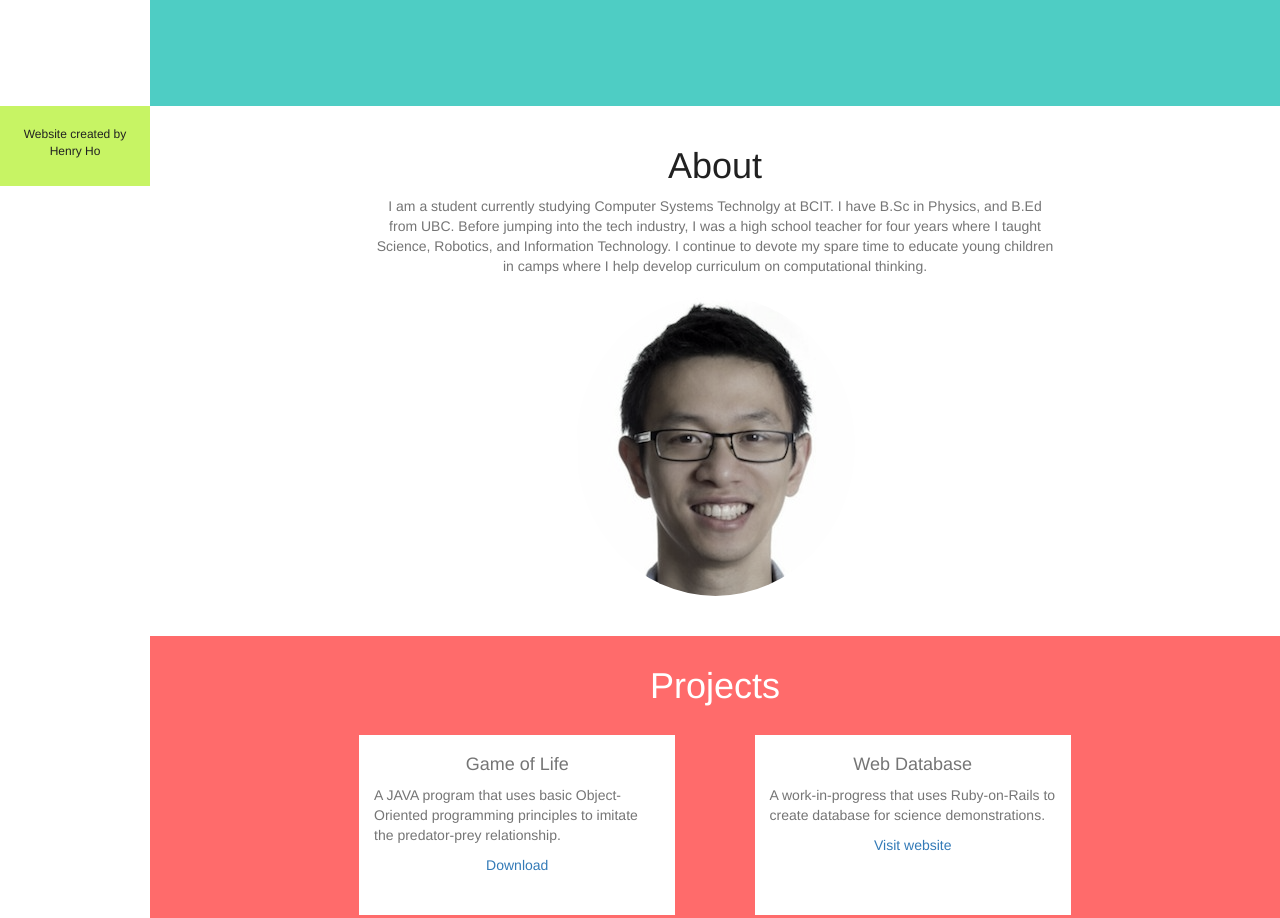
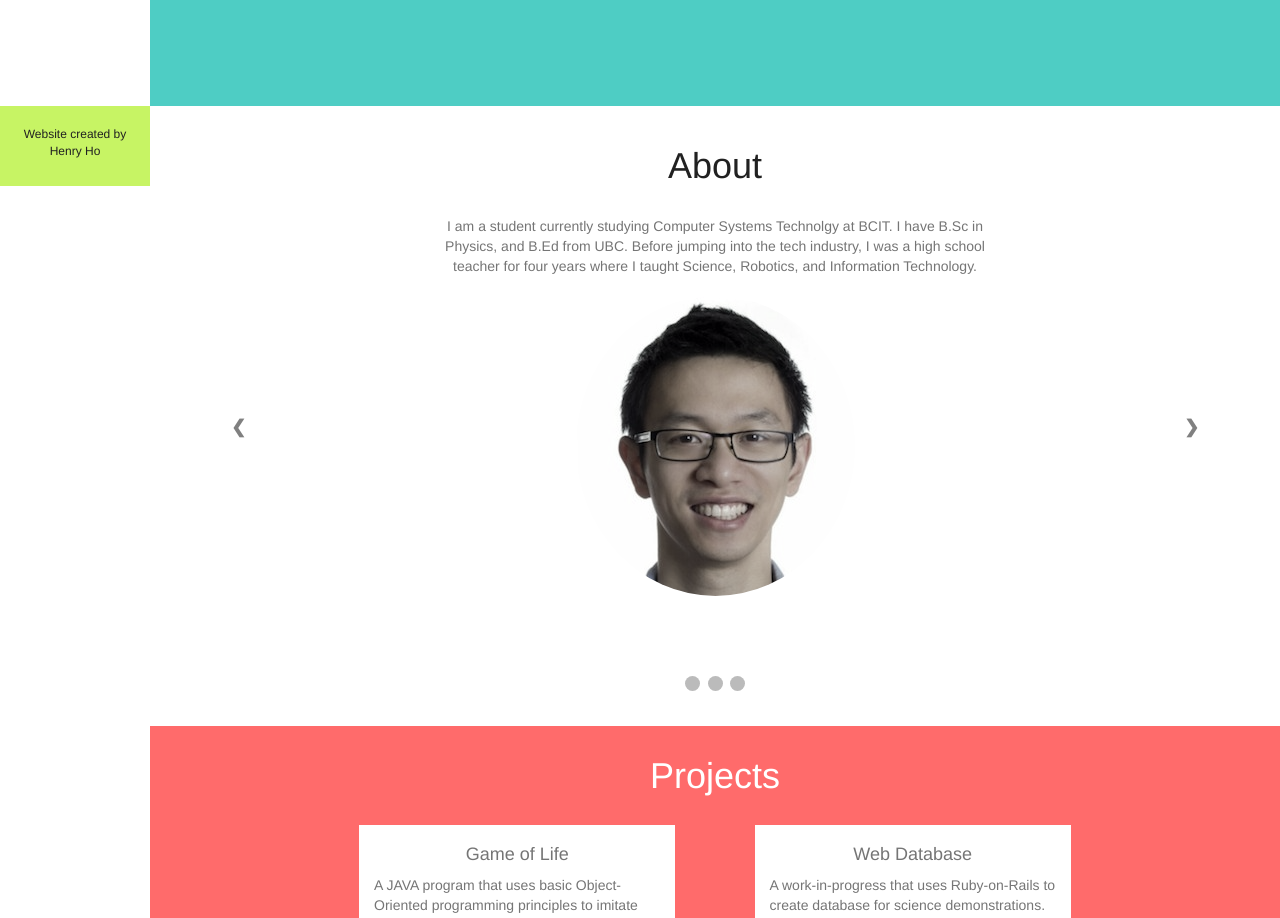
Before and after one commit to hchho/henryho.github.io, a PHP site: page / in a window 1280 px wide. Shown: the part 614-1532 px from the top of the page. Run offline with PHP 8.4, Linux system fonts and the light colour scheme.

Commit message:
Added slideshow, adding content

```diff
--- a/css/custom.css
+++ b/css/custom.css
@@ -21,7 +21,7 @@ div {
 }
 
 #second {
-    min-height: 60%;
+    min-height: 70%;
 }
 
 #third {
@@ -275,3 +275,108 @@ table td {
     font-size: 12px;
     text-align: center;
 }
+
+/* slideshow */
+* {box-sizing:border-box}
+
+/* Slideshow container */
+.slideshow-container {
+    max-width: 1000px;
+    position: relative;
+    margin: auto;
+    height: 450px;
+}
+
+/* Hide the images by default */
+.mySlides {
+    display: none;
+    height: 400px;
+    padding-right: 40px;
+    padding-left: 40px;
+/*    padding-top: 40px;*/
+}
+
+div.slideshow-container div:first-child {
+    display: block;
+}
+
+/* Next & previous buttons */
+.prev, .next {
+    cursor: pointer;
+    position: absolute;
+    top: 50%;
+    width: auto;
+    margin-top: -22px;
+    padding: 16px;
+    color: grey;
+    font-weight: bold;
+    font-size: 18px;
+    transition: 0.6s ease;
+    border-radius: 0 3px 3px 0;
+}
+
+/* Position the "next button" to the right */
+.next {
+    right: 0;
+    border-radius: 3px 0 0 3px;
+}
+
+/* On hover, add a black background color with a little bit see-through */
+.prev:hover, .next:hover {
+    background-color: rgba(211,211,211,211.8);
+}
+
+/* Caption text */
+.text {
+    color: black;
+    font-size: 15px;
+    padding: 8px 12px;
+    position: absolute;
+    bottom: 8px;
+    width: 100%;
+    text-align: center;
+}
+
+/* Number text (1/3 etc) */
+.numbertext {
+    color: black;
+    font-size: 12px;
+    padding: 8px 12px;
+    position: absolute;
+    top: 0;
+}
+
+/* The dots/bullets/indicators */
+.dot {
+    cursor:pointer;
+    height: 15px;
+    width: 15px;
+    margin: 0 2px;
+    background-color: #bbb;
+    border-radius: 50%;
+    display: inline-block;
+    transition: background-color 0.6s ease;
+}
+
+.active, .dot:hover {
+    background-color: #717171;
+}
+
+/* Fading animation */
+.fade {
+    -webkit-animation-name: fade;
+    -webkit-animation-duration: 1.5s;
+    /*  animation-name: fade;*/
+    animation: fade 1.5s 1 forwards;
+    /*  animation-duration: 1.5s;*/
+}
+
+@-webkit-keyframes fade {
+    from {opacity: .4}
+    to {opacity: 1}
+}
+
+@keyframes fade {
+    from {opacity: .4}
+    to {opacity: 1}
+}
--- a/index.html
+++ b/index.html
@@ -6,6 +6,7 @@
         <link rel="stylesheet" type="text/css" href="css/bootstrap.min.css" />
         <link rel="stylesheet" type="text/css" href="css/custom.css" />
         <script src="https://ajax.googleapis.com/ajax/libs/jquery/2.2.1/jquery.min.js"></script>
+        <script src="slideshow.js"></script>
         <meta name="viewport" content="width=device-width, initial-scale=1">
         <link rel="stylesheet" href="https://cdnjs.cloudflare.com/ajax/libs/font-awesome/4.7.0/css/font-awesome.min.css" />
     </head>
@@ -32,10 +33,46 @@
             <div class="section cd-scrolling-bg cd-color-1" id="second">
                 <div class="cd-container" id="about">
                     <h1>About</h1>
+
+                    <!-- Slideshow container -->
+                    <div class="slideshow-container">
+
+                        <!-- Full-width images with number and caption text -->
+                        <div class="mySlides fade">
+<!--                            <div class="numbertext">1 / 3</div>-->
+                            <P>I am a student currently studying Computer Systems Technolgy at BCIT. I have B.Sc in Physics, and B.Ed from UBC. Before jumping into the tech industry, I was a high school teacher for four years where I taught Science, Robotics, and Information Technology.</P>
+<img src="images/henry.jpeg" class="img-circle img-responsive gray" alt="Henry's pic" id="profile"/>
+<!--                            <div class="text">Caption Text</div>-->
+                        </div>
+
+
+
+                        <div class="mySlides fade">
+                            <h3>2007</h3>
                             <P>
-                        I am a student currently studying Computer Systems Technolgy at BCIT. I have B.Sc in Physics, and B.Ed from UBC. Before jumping into the tech industry, I was a high school teacher for four years where I taught Science, Robotics, and Information Technology. I continue to devote my spare time to educate young children in camps where I help develop curriculum on computational thinking.
+                                Entered UBC Science and began to work for UBC Perspectives magazine as a page setter. Learned to work with tight deadlines and specialized departments.
                             </P>
-                    <img src="images/henry.jpeg" class="img-circle img-responsive gray" alt="Henry's pic" id="profile"/>
+                        </div>
+
+                        <div class="mySlides fade">
+                            <h3>Now</h3>
+                            <P>
+                        I continue to devote my spare time to educate young children in camps where I help develop curriculum on computational thinking.
+                    </P>
+                        </div>
+                        <!-- Next and previous buttons -->
+                        <a class="prev" onclick="plusSlides(-1)">&#10094;</a>
+                        <a class="next" onclick="plusSlides(1)">&#10095;</a>
+                    </div>
+                    <br>
+
+                    <!-- The dots/circles -->
+                    <div style="text-align:center">
+                        <span class="dot" onclick="currentSlide(1)"></span>
+                        <span class="dot" onclick="currentSlide(2)"></span>
+                        <span class="dot" onclick="currentSlide(3)"></span>
+                    </div>
+
                 </div>
             </div>
             <div class="section cd-fixed-bg cd-bg-2" id="third">
@@ -81,7 +118,6 @@
                     </table>
                 </div>
             </div>
-
         </main>
     </body>
 
--- /dev/null
+++ b/slideshow.js
@@ -0,0 +1,28 @@
+var slideIndex = 1;
+showSlides(slideIndex);
+
+// Next/previous controls
+function plusSlides(n) {
+    showSlides(slideIndex += n);
+}
+
+// Thumbnail image controls
+function currentSlide(n) {
+    showSlides(slideIndex = n);
+}
+
+function showSlides(n) {
+    var i;
+    var slides = document.getElementsByClassName("mySlides");
+    var dots = document.getElementsByClassName("dot");
+    if (n > slides.length) {slideIndex = 1}
+    if (n < 1) {slideIndex = slides.length}
+    for (i = 0; i < slides.length; i++) {
+        slides[i].style.display = "none";
+    }
+    for (i = 0; i < dots.length; i++) {
+        dots[i].className = dots[i].className.replace(" active", "");
+    }
+    slides[slideIndex-1].style.display = "block";
+    dots[slideIndex-1].className += " active";
+}
```
Lines whose indentation alone changed are shown as unchanged.
